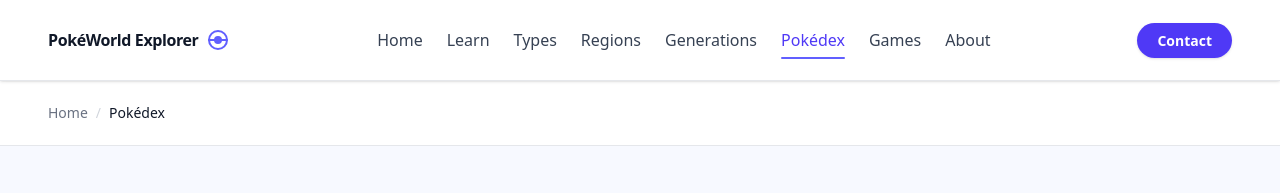
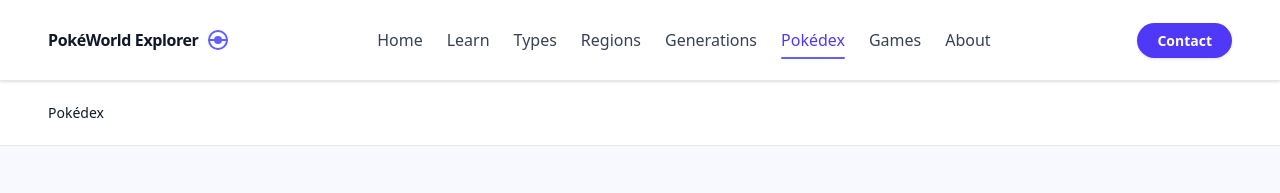
Before and after one commit to pschonffeldt/pokedex-2, a Next.js app: page /pokedex in a window 1280 px wide. Shown: the top 193 px of the page. Built offline with nearby package versions, Linux system fonts and the light colour scheme.

Commit message:
Update pokedex breadcrum

```diff
--- a/src/app/pokedex/page.tsx
+++ b/src/app/pokedex/page.tsx
@@ -1,7 +1,6 @@
 'use client';
 
 import { useState } from 'react';
-import Link from 'next/link';
 import ActionButtons from '@/components/action-buttons';
 import PokemonStatsBars from '@/components/pokemon-stats-bars';
 import PokemonTitle from '@/components/pokemon-title';
@@ -9,7 +8,6 @@ import PokemonType from '@/components/pokemon-type';
 import SearchForm from '@/components/search-form';
 import SpriteContainer from '@/components/sprite-container';
 import HeroSection from '@/components/hero';
-import Button from '@/components/button';
 
 /* --------------------------- Types from your page --------------------------- */
 type StatName = 'hp' | 'attack' | 'defense' | 'special-attack' | 'special-defense' | 'speed';
@@ -130,10 +128,10 @@ export default function PokedexPage() {
       {/* Breadcrumb */}
       <nav className="border-b border-gray-200 bg-white">
         <div className="mx-auto flex h-16 max-w-7xl items-center gap-2 px-6 sm:px-8 lg:px-12 text-sm">
-          <Link href="/" className="text-gray-500 hover:text-gray-900">
+          {/* <Link href="/" className="text-gray-500 hover:text-gray-900">
             Home
           </Link>
-          <span className="text-gray-300">/</span>
+          <span className="text-gray-300">/</span> */}
           <span className="font-medium text-gray-900">Pokédex</span>
         </div>
       </nav>
@@ -248,18 +246,6 @@ export default function PokedexPage() {
                       <PokemonStatsBars apiStats={pokemon.stats ?? []} />
                     </div>
                   </div>
-
-                  {/* <div className="rounded-lg border border-gray-200 bg-white p-4">
-                    <div className="text-sm font-semibold text-gray-900">Quick Actions</div>
-                    <div className="mt-3 flex flex-wrap gap-2">
-                      <Button href={`/pokedex?share=${pokemon.id}`} variant="outline" size="xs">
-                        Share
-                      </Button>
-                      <Button href={`/learn/pokemon-regions`} variant="outline" size="xs">
-                        Browse regions
-                      </Button>
-                    </div>
-                  </div> */}
                 </div>
               </div>
             )}
```
